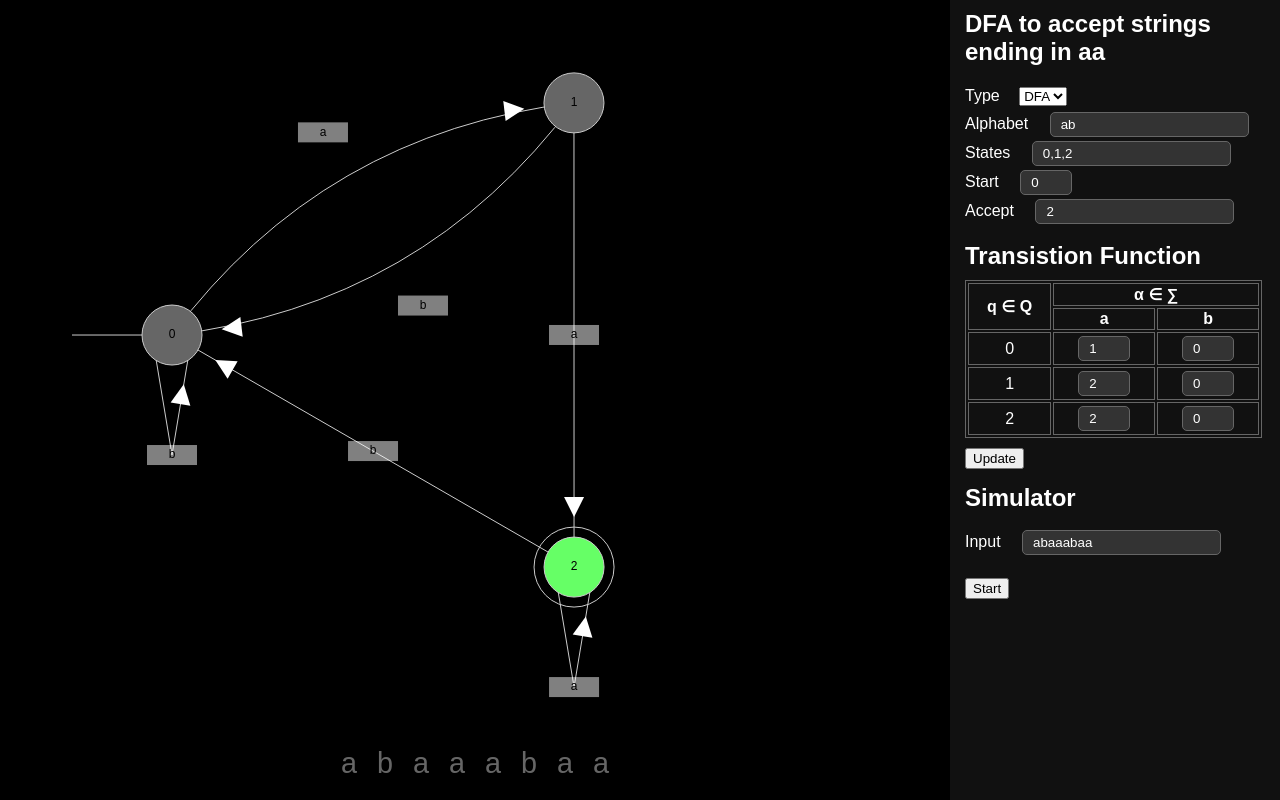
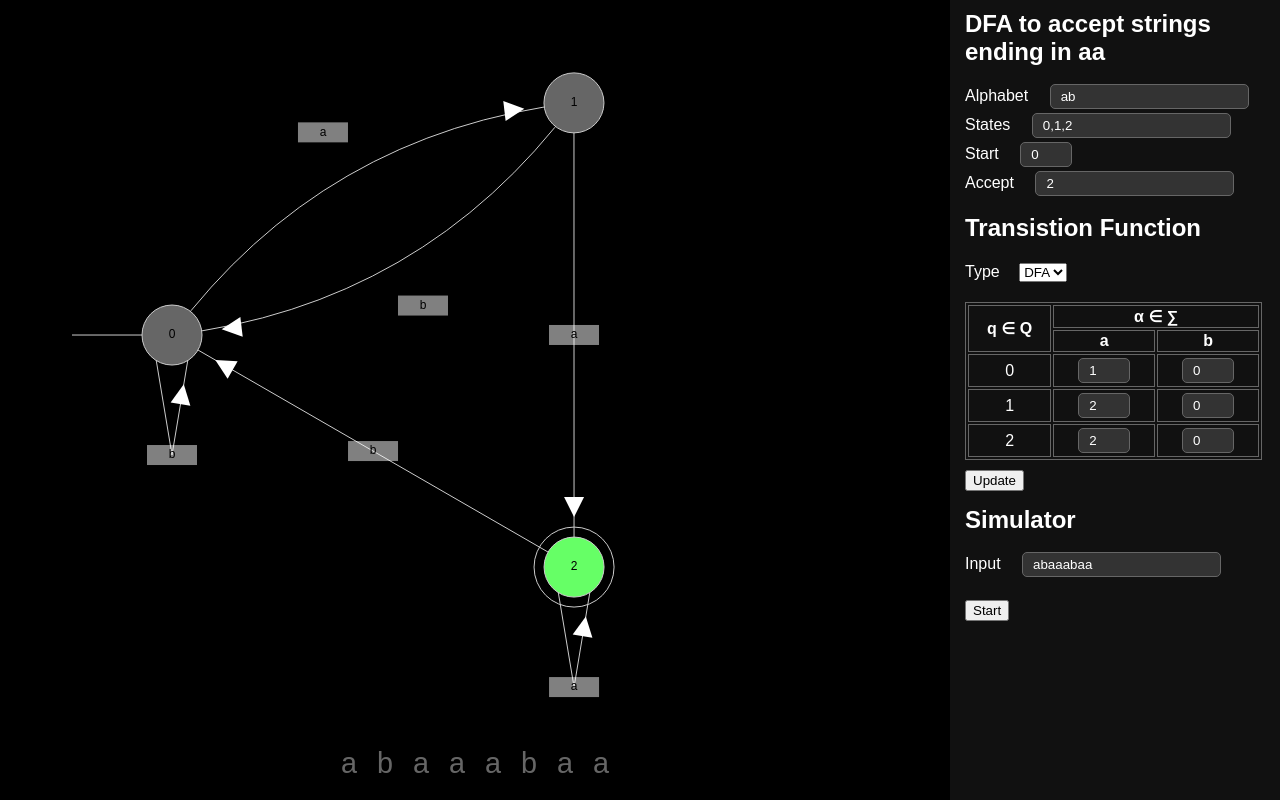
Before and after one commit to rubenwardy/finite_automaton_sim, a plain HTML site: page index.html in a window 1280 px wide. Drawn offline with Linux system fonts and the light colour scheme.

Commit message:
Release 0.1.0

```diff
--- a/index.html
+++ b/index.html
@@ -27,6 +27,19 @@
 		<h1 id="title"></h1>
 
 		<dl>
+			<dt>Alphabet</dt>
+			<dd><input type="text" id="input_alpha" value="ab" readonly></dd><br>
+			<dt>States</dt>
+			<dd class="input_states trigger_update_states"><input type="text" id="input_states" value="0,1,2" readonly></dd><br>
+			<dt>Start</dt>
+			<dd class="input_state trigger_update_states"><input type="text" id="input_start" value="0" readonly></dd><br>
+			<dt>Accept</dt>
+			<dd class="input_states trigger_update_states"><input type="text" id="input_accepts" value="2" readonly></dd>
+		</dl>
+
+		<h2>Transistion Function</h2>
+
+		<dl>
 			<dt>Type</dt>
 			<dd>
 				<select id="input_type">
@@ -34,17 +47,7 @@
 					<option value="nfa">NFA</option>
 				</select>
 			</dd><br>
-			<dt>Alphabet</dt>
-			<dd><input type="text" id="input_alpha" value="ab"></dd><br>
-			<dt>States</dt>
-			<dd class="input_states trigger_update_states"><input type="text" id="input_states" value="0,1,2"></dd><br>
-			<dt>Start</dt>
-			<dd class="input_state trigger_update_states"><input type="text" id="input_start" value="0"></dd><br>
-			<dt>Accept</dt>
-			<dd class="input_states trigger_update_states"><input type="text" id="input_accepts" value="2"></dd>
 		</dl>
-
-		<h2>Transistion Function</h2>
 
 		<table>
 			<tr>
```
